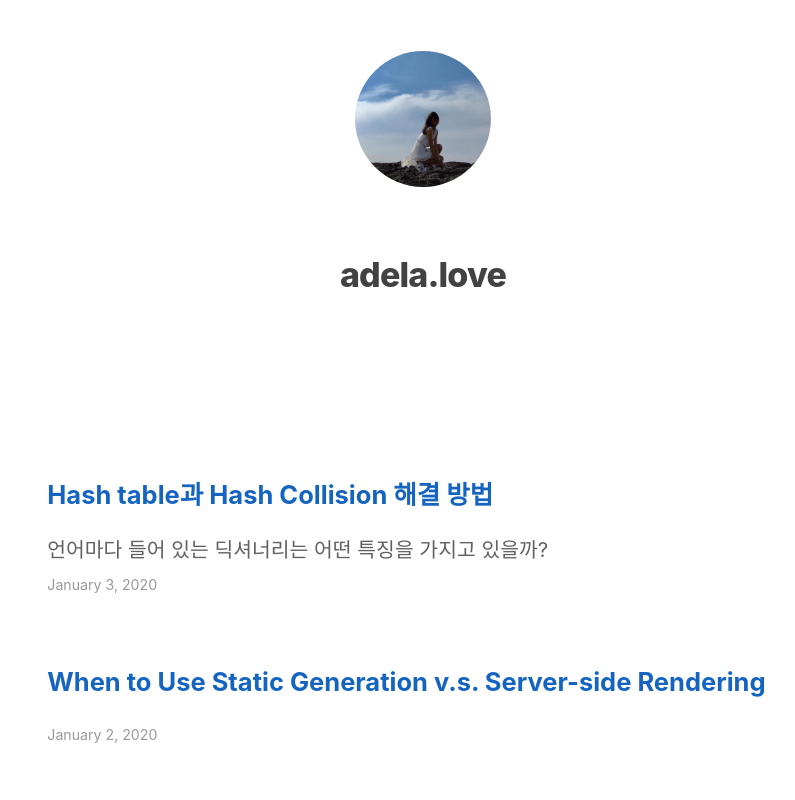
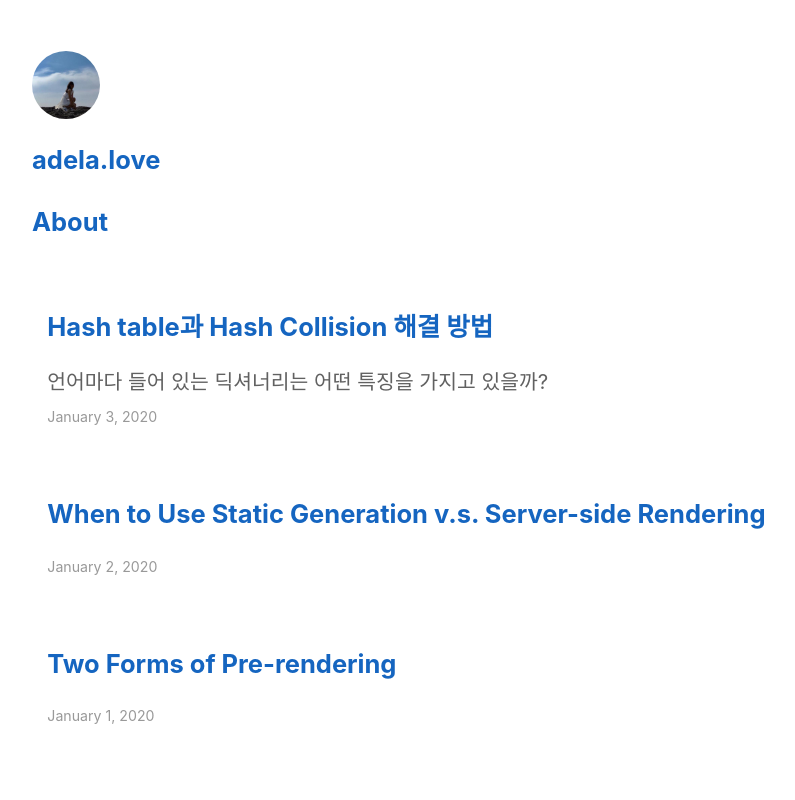
Before and after one commit to love-adela/adela.love, a Next.js app: page / in a window 1280 px wide. Shown: the top 800 px of the page, without its empty margins (217-1012 px from the left). Built offline with nearby package versions, Linux system fonts and the light colour scheme; a web font is replaced by a local one.

Commit message:
네비게이션 바 수정

```diff
--- a/components/layout.js
+++ b/components/layout.js
@@ -10,7 +10,7 @@ export default function Layout({ children, home }) {
   return (
     <div className={styles.container}>
       <Head>
-        <link rel="icon" href="/favicon.ico" />
+        {/* <link rel="icon" href="/favicon.ico" /> */}
         <meta
           name="description"
           content="Learn how to build a personal website using Next.js"
@@ -27,12 +27,19 @@ export default function Layout({ children, home }) {
       <header className={styles.header}>
         {home ? (
           <>
-            <img
-              src="/images/profile.jpg"
-              className={`${styles.headerHomeImage} ${utilStyles.borderCircle}`}
-              alt={name}
-            />
-            <h1 className={utilStyles.heading2Xl}>{name}</h1>
+            <nav className={utilStyles.headerNavbar}>
+              <div className={utilStyles.headerLogo}>
+                <a>
+                  <img src="/images/profile.jpg" className={`${utilStyles.borderCircle} ${styles.headerHomeImage}`} alt={name}/>
+                  <h1 className={utilStyles.headerHomeName}>{name}</h1>
+                </a>
+              </div>
+              <Link href="/about">
+                <div className={utilStyles.headerHomeAbout}>
+                  <a><h2>About</h2></a>
+                </div>
+              </Link>
+            </nav>
           </>
         ) : (
           <>
@@ -45,11 +52,6 @@ export default function Layout({ children, home }) {
                 />
               </a>
             </Link>
-            <h2 className={utilStyles.headingLg}>
-              <Link href="/">
-                <a className={utilStyles.colorInherit}>{name}</a>
-              </Link>
-            </h2>
           </>
         )}
       </header>
--- a/components/layout.module.css
+++ b/components/layout.module.css
@@ -4,12 +4,12 @@
   margin: 3rem auto 6rem;
 }
 
-.header {
+/* .header {
   display: flex;
   flex-direction: column;
   align-items: center;
   margin-bottom: 4rem;
-}
+} */
 
 .headerImage {
   width: 6rem;
@@ -17,8 +17,8 @@
 }
 
 .headerHomeImage {
-  width: 8rem;
-  height: 8rem;
+  width: 4rem;
+  height: 4rem;
 }
 
 .backToHome {
```
